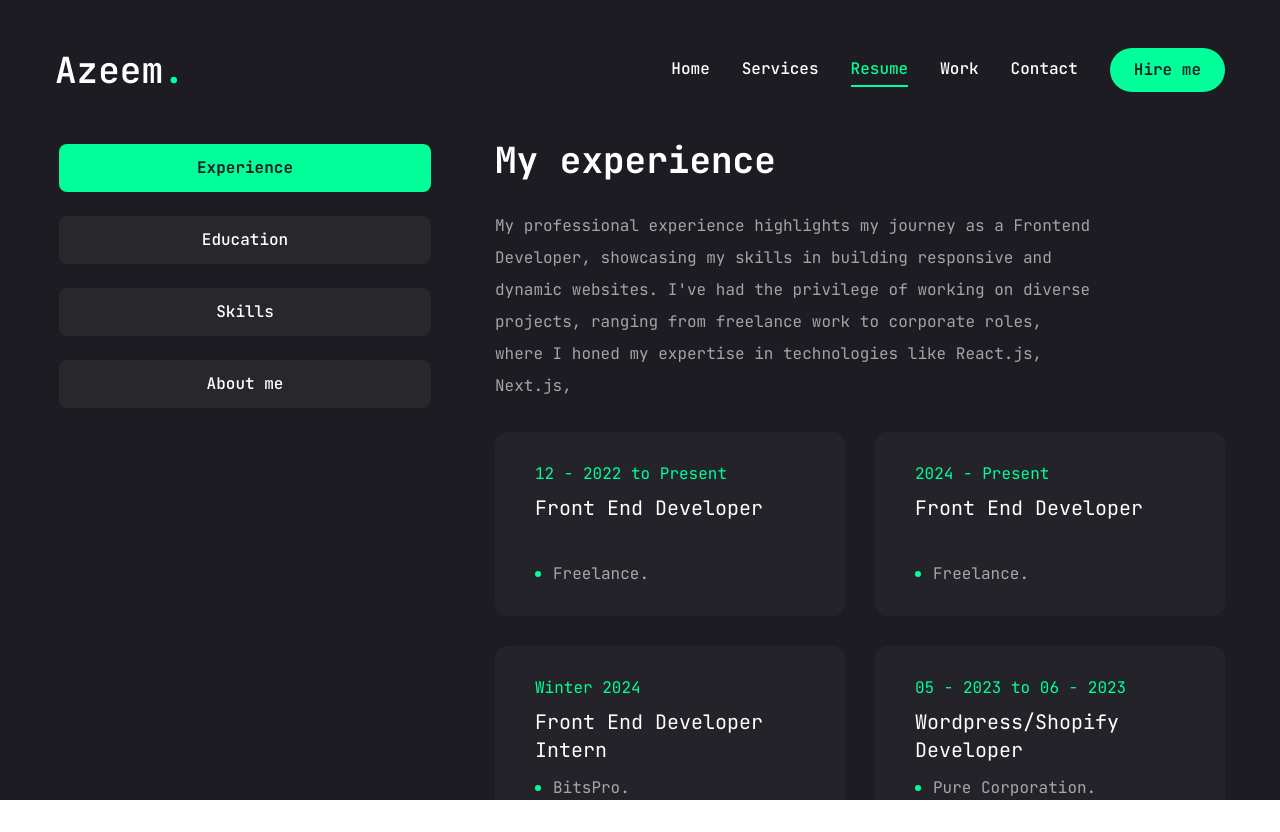
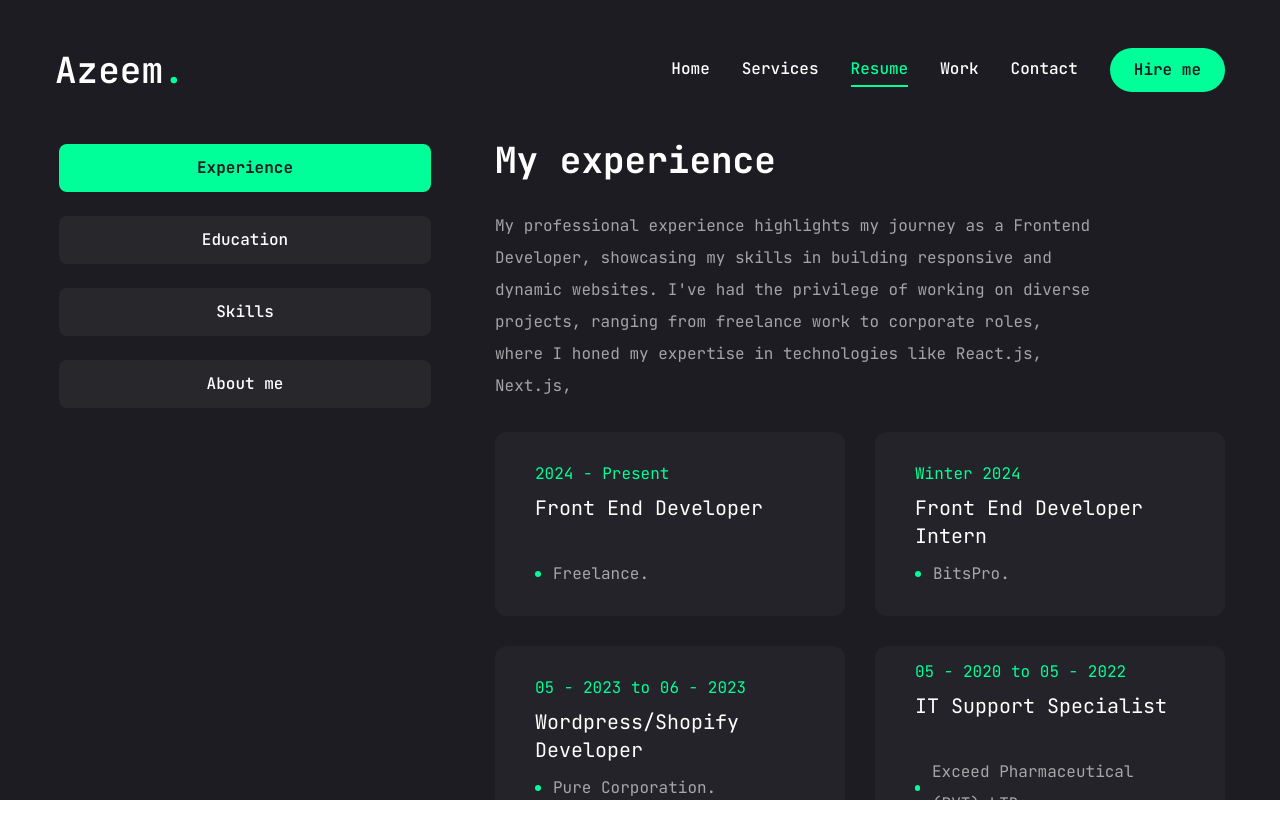
Before and after one commit to Muhammad-AzEeem/azeem-portfolio, a Next.js app: page /resume in a window 1280 px wide. Built offline with nearby package versions, Linux system fonts and the light colour scheme.

Commit message:
Updated project with new features/bug fixes

```diff
--- a/app/resume/page.jsx
+++ b/app/resume/page.jsx
@@ -71,11 +71,6 @@ const experience = {
     "My professional experience highlights my journey as a Frontend Developer, showcasing my skills in building responsive and dynamic websites. I've had the privilege of working on diverse projects, ranging from freelance work to corporate roles, where I honed my expertise in technologies like React.js, Next.js,",
 
   items: [
-    {
-      company: "Freelance.",
-      position: "Front End Developer",
-      duration: "12 - 2022 to Present",
-    },
     {
       company: "Freelance.",
       position: "Front End Developer",
```
